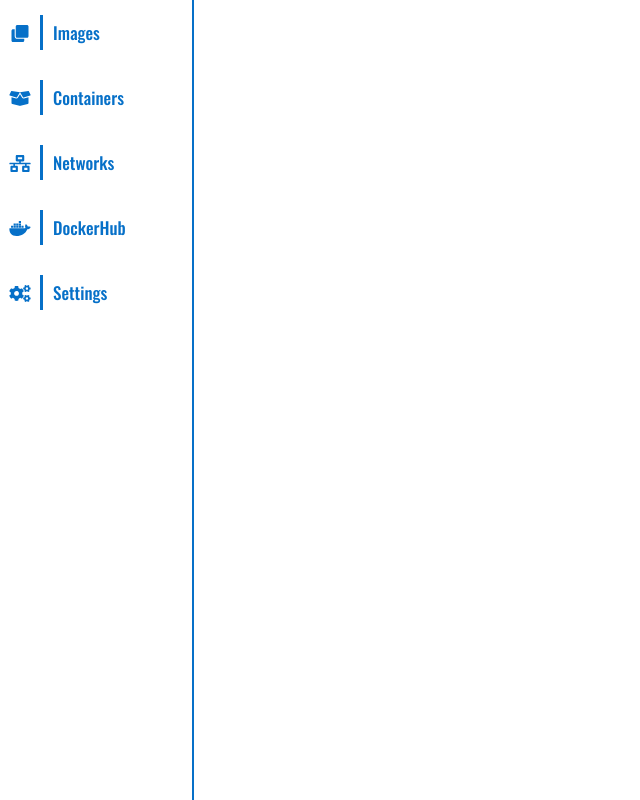
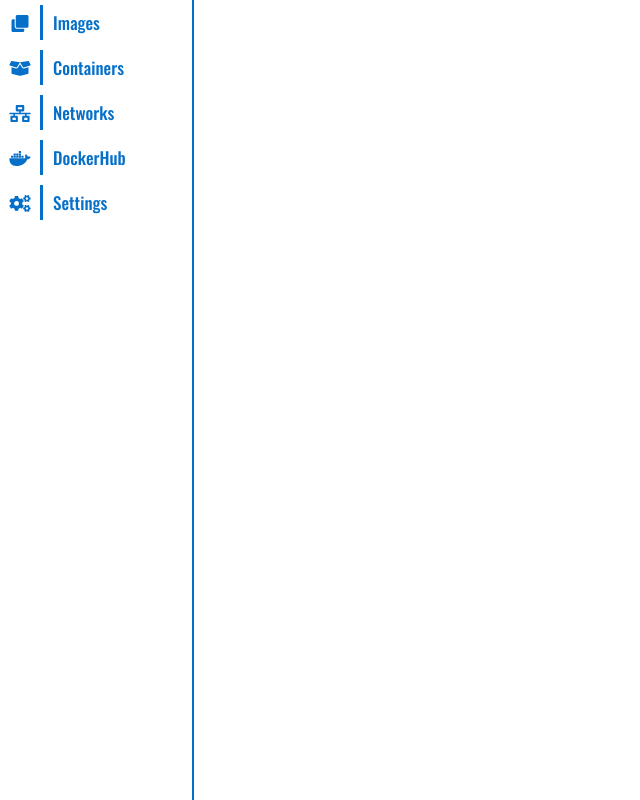
Before and after one commit to Tracha92/DockNation, a React (Create React App) app: page / in a window 1280 px wide. Shown: the whole page, without its empty margins (0-640 px from the left). Built offline with nearby package versions, Linux system fonts and the light colour scheme.

Commit message:
router fix

```diff
--- a/src/containers/Main/Main.js
+++ b/src/containers/Main/Main.js
@@ -12,7 +12,7 @@ export default class Main extends React.Component {
                 <Router>
                     <Menu />
                     <Switch>
-                        <Route path="/" />
+                        <Route exact path="/" />
                         <Route path="/containers" />
                         <Route path="/images" />
                         <Route path="/networks" component={Network} />
--- a/src/containers/Menu/Menu.css
+++ b/src/containers/Menu/Menu.css
@@ -2,6 +2,7 @@
     display: flex;
     height: 100%;
     width: 15%;
+    min-width: 150px;
     overflow-y: auto;
     min-height: 0;
     flex-direction: column;
@@ -37,5 +38,5 @@
 }
 
 .Menu > a {
-    padding: 15px 0;
+    padding: 5px 0;
 }
--- a/src/containers/Menu/Menu.js
+++ b/src/containers/Menu/Menu.js
@@ -3,15 +3,7 @@ import './Menu.css';
 import { FontAwesomeIcon } from '@fortawesome/react-fontawesome'
 import { faBoxOpen, faNetworkWired, faCogs, faClone } from '@fortawesome/free-solid-svg-icons'
 import { faDocker } from "@fortawesome/free-brands-svg-icons";
-import {
-    BrowserRouter as Router,
-    Switch,
-    Route,
-    Link,
-    useRouteMatch,
-    useParams,
-    NavLink
-} from "react-router-dom";
+import { NavLink } from "react-router-dom";
 
 export default class Menu extends React.Component {
     render() {
@@ -42,7 +34,7 @@ const ContainersMenuItem = () => {
 }
 
 const NetworksMenuItem = () => {
-    return <NavLink to="/networks">
+    return <NavLink to={'/networks'}>
         <div className="MenuItem">
             <FontAwesomeIcon icon={faNetworkWired}/><span>Networks</span>
         </div>
```
